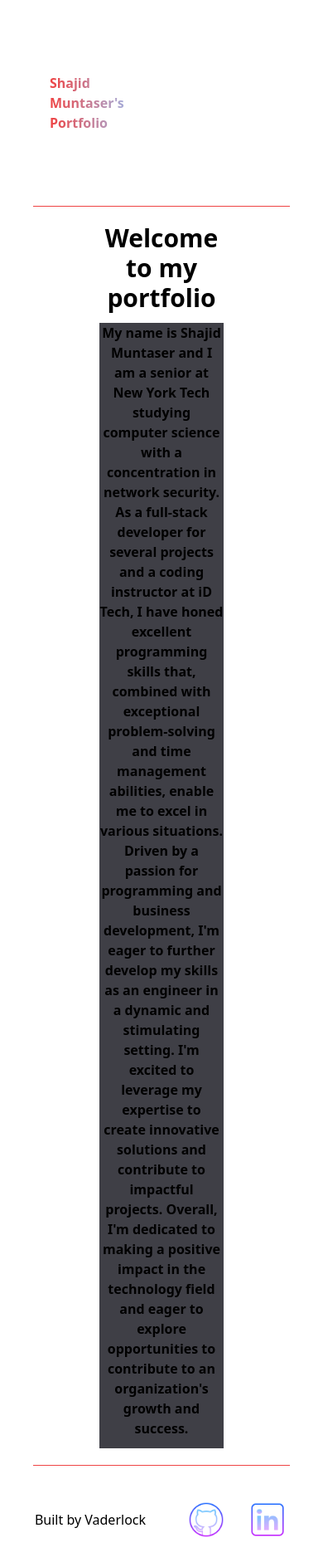
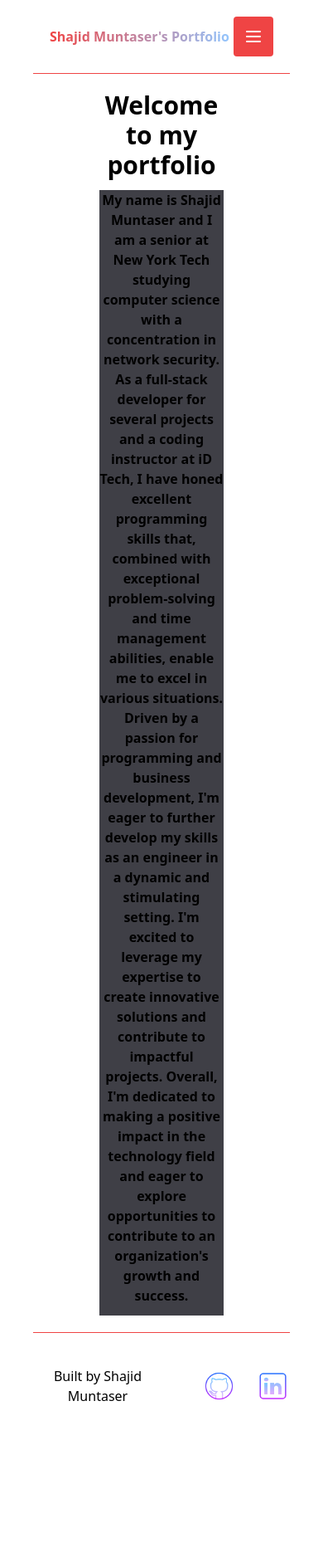
Before and after one commit to vaderlock/portfolio, a Next.js app: page / in a window 390 px wide. Shown: the whole page at 83% size. After the commit the page ends 1726 px from the top, so only its background shows below. Built offline with nearby package versions, Linux system fonts and the light colour scheme.

Commit message:
fixed nav bar sm

```diff
--- a/components/footer.js
+++ b/components/footer.js
@@ -8,7 +8,7 @@ function footer() {
             <div className='flex items-center justify-center  lg:justify-between'>
                 <div className="mr-12 lg:block">
 
-                    <p>Built by Vaderlock</p>
+                    <p>Built by Shajid Muntaser</p>
                     {/* <p>v0.0.0</p> */}
 
                 </div>
--- a/components/header.js
+++ b/components/header.js
@@ -2,29 +2,29 @@ import { memo, useState, useMemo } from 'react';
 import Image from 'next/image';
 import Link from "next/link";
 
-function header(){
-    // const [active, setActive] = useState(false);
+function header() {
+    const [active, setActive] = useState(false);
 
-    // const handleClick = () => {
-    //     setActive(!active);
-    // };
+    const handleClick = () => {
+        setActive(!active);
+    };
+
     return(
-        <nav className='flex border-b border-red-500 p-5'>
+        <nav className='flex items-center flex-wrap border-b border-red-500 p-5'>
 
-             <div className='relative flex items-center justify-between'>
+            <div className='relative flex items-center justify-between'>
                 <Link
                     className="flex items-center gap-4 lg:px-0"
                     href="/"
                 >
-
-                <div className='font-large font-bold bg-clip-text text-transparent bg-gradient-to-r from-red-500 to-blue-300'>
-                <h1>Shajid Muntaser&apos;s Portfolio</h1>
-                </div>
+                    <div className='font-large font-bold bg-clip-text text-transparent bg-gradient-to-r from-red-500 to-blue-300'>
+                        <h1>Shajid Muntaser&apos;s Portfolio</h1>
+                    </div>
 
                 </Link>
             </div>
-            {/* <button
-            className='inline-flex p-3 bg-purple-700 hover:bg-purple-800 rounded lg:hidden text-white ml-auto hover:text-white outline-none'
+            <button
+            className='inline-flex p-3 bg-red-500 hover:bg-red-400 rounded lg:hidden text-white ml-auto hover:text-white outline-none'
             onClick={handleClick}
             >
                 <svg
@@ -41,39 +41,39 @@ function header(){
                     d='M4 6h16M4 12h16M4 18h16'
                     />
                 </svg>
-            </button> */}
-
+            </button>
+            {/*Note that in this div we will use a ternary operator to decide whether or not to display the content of the div  */}
             <div
-            className='w-full lg:inline-flex lg:flex-grow lg:w-auto md:pt-0 mt-4 p-4 rounded-xl'>
+            className={`${
+                active ? '' : 'hidden'
+            }   w-full lg:inline-flex lg:flex-grow lg:w-auto md:pt-0 mt-4 p-4 rounded-xl`}
+            >
                 <div className='lg:inline-flex lg:flex-row lg:ml-auto lg:w-auto w-full lg:items-center items-start flex flex-col lg:h-auto pt-2'>
-
                     <Link href="/projects">
-                        <h1 className="font-medium text-white hover:text-red-500 transition-in duration-500 ease-out
+                    <h1 className="font-medium text-white hover:text-red-500 transition-in duration-500 ease-out
                       border-b-2 border-transparent hover:border-red-500 px-3 mr-6 mb-3 md:mb-0">
                             Projects
                         </h1>
                     </Link>
-
                     <Link href="/resume">
                         <h1 className="font-medium text-white hover:text-red-500 transition-in duration-500 ease-out
                       border-b-2 border-transparent hover:border-red-500 px-3 mr-6 mb-3 md:mb-0">
                             Resume
                         </h1>
                     </Link>
-
-                    <Link href="/profiles">
+                    <Link href="/Profiles">
                         <h1 className="font-medium text-white hover:text-red-500 transition-in duration-500 ease-out
                       border-b-2 border-transparent hover:border-red-500 px-3 mr-6 mb-3 md:mb-0">
                             Profiles
                         </h1>
                     </Link>
-
                     <Link href="/contact">
                         <h1 className="font-medium text-white hover:text-red-500 transition-in duration-500 ease-out
                       border-b-2 border-transparent hover:border-red-500 px-3 mr-6 mb-3 md:mb-0">
                             Contact
                         </h1>
                     </Link>
+
                 </div>
             </div>
 
@@ -81,4 +81,5 @@ function header(){
     );
 }
 
-export default header;
+
+export default memo(header);
```
